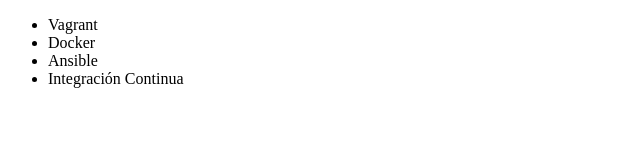
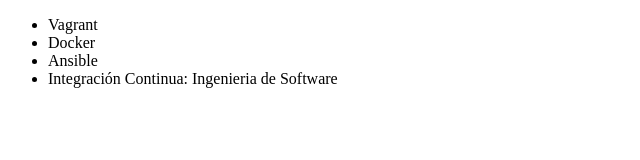
Before and after one commit to JAntonioCV/PruebaAlura, a plain HTML site: page index.html in a window 1280 px wide. Shown: the whole page, without its empty margins (0-640 px from the left). Drawn offline with Linux system fonts and the light colour scheme.

Commit message:
Renombrando Curso

```diff
--- a/index.html
+++ b/index.html
@@ -9,7 +9,7 @@
             <li>Vagrant</li>
             <li>Docker</li>
             <li>Ansible</li>
-            <li>Integración Continua</li>
+            <li>Integración Continua: Ingenieria de Software</li>
         </ul>
     </body>
 </html>
```
